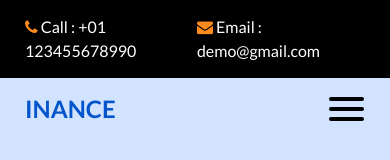
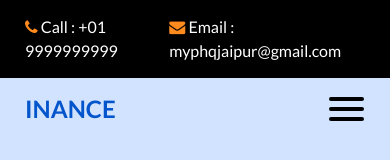
Before and after one commit to phqjaipur/project1, a plain HTML site: page index.html in a window 390 px wide. Shown: the top 160 px of the page. Drawn offline with nearby package versions, Linux system fonts and the light colour scheme; some packages are replaced by stand-ins of ours.

Commit message:
update mobile number on index page

```diff
--- a/index.html
+++ b/index.html
@@ -38,13 +38,13 @@
             <a href="">
               <i class="fa fa-phone" aria-hidden="true"></i>
               <span>
-                Call : +01 123455678990
+                Call : +01 9999999999
               </span>
             </a>
             <a href="">
               <i class="fa fa-envelope" aria-hidden="true"></i>
               <span>
-                Email : demo@gmail.com
+                Email : myphqjaipur@gmail.com
               </span>
             </a>
           </div>
```
